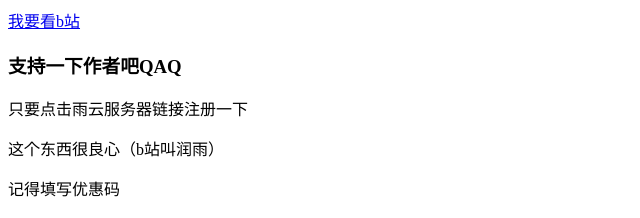
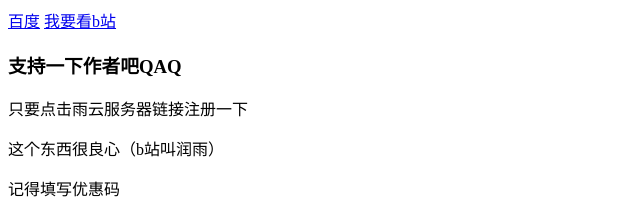
Before and after one commit to starsever/starsever.github.io, a plain HTML site: page index.html in a window 1280 px wide. Shown: the top 218 px of the page, 0-640 px from the left. Drawn offline with Linux system fonts and the light colour scheme.

Commit message:
Update index.html

```diff
--- a/index.html
+++ b/index.html
@@ -5,6 +5,7 @@
 		<title>雨云——只为mc服务器而生</title>
 	</head>
 	<body>
+                <a href="http://www.baidu.com/index.html?yc">百度</a>
 		<a href="https://www.bilibili.com">我要看b站</a>
 		<h3>支持一下作者吧QAQ</h3>
 		<p>只要点击雨云服务器链接注册一下</p>
```
